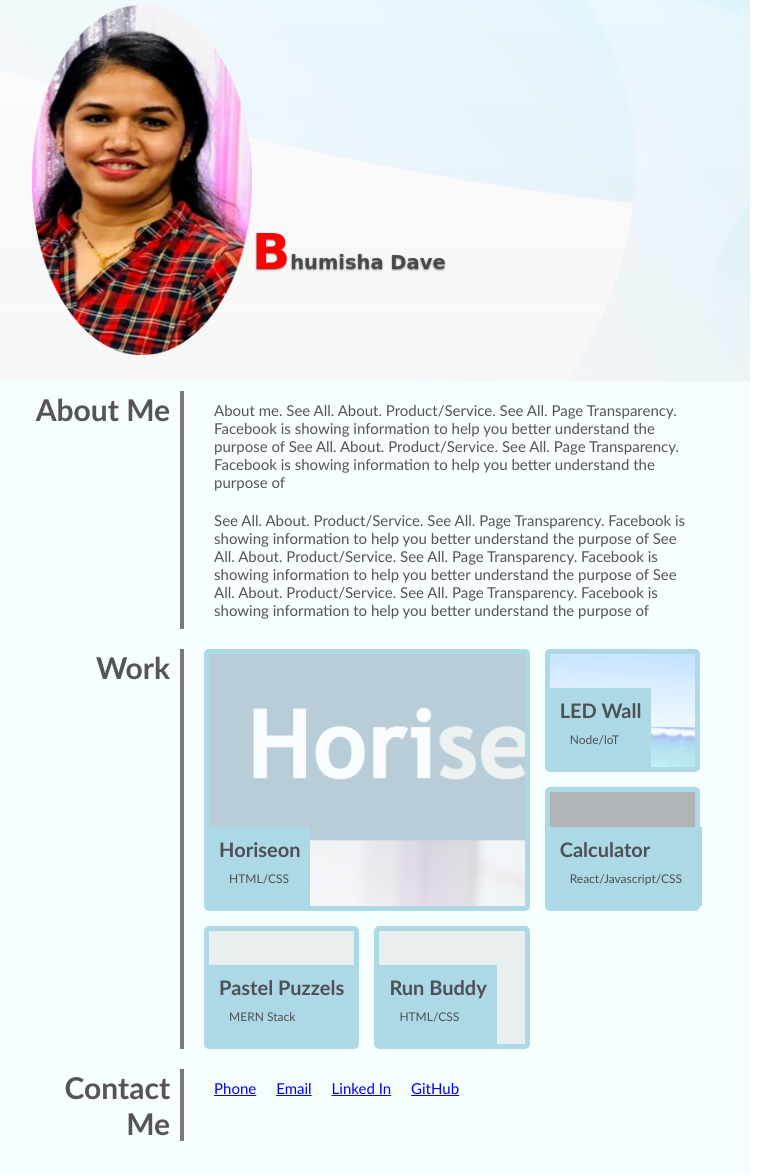
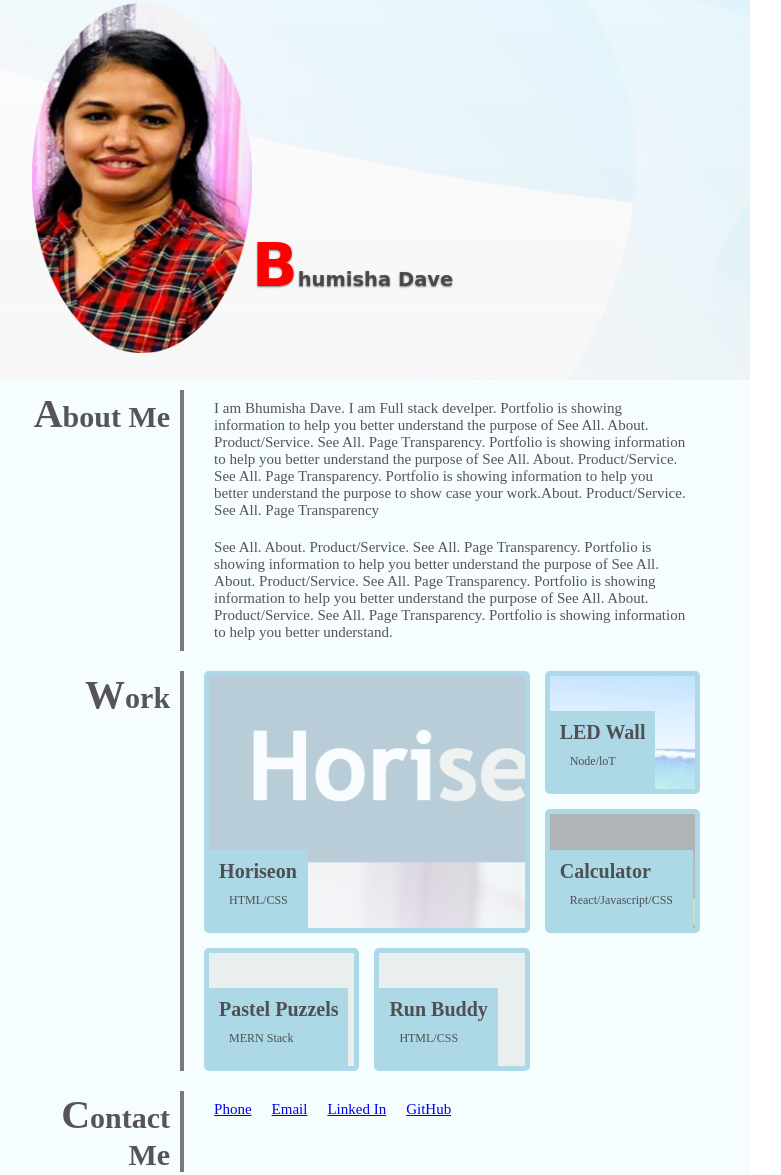
Before and after one commit to bhumisha/Portfolio, a plain HTML site: page index.html in a window 1280 px wide. Shown: the part 73-1248 px from the top of the page, without its empty margins (274-1055 px from the left). Drawn offline with Linux system fonts and the light colour scheme; placeholder pictures from the web are drawn by us.

Commit message:
Added html/css Comments and Media Queries

```diff
--- a/assets/css/style.css
+++ b/assets/css/style.css
@@ -2,48 +2,49 @@
     --light-gray:rgb(246, 253, 255);
     --light-pink:rgb(252 252 252);
     --gray-shade:rgb(65 60 64 / 88%);
+    --maxinumWidth:100%;
+    --generalFontFamily:'Trebuchet MS', 'Lucida Sans Unicode', 'Lucida Grande', 'Lucida Sans', Arial, sans-serif;
 }
-* {
+*,  *:before,
+*:after {
     box-sizing: border-box;
     padding: 0;
     margin: 0;
 }
 
-/* BODY css applied to whole body of page */
+/********** BODY css applied to whole body of page */
 body {
     margin: 0;
     padding: 0;
     background-color:var(--bgcolor);
-    font-family: 'Trebuchet MS', 'Lucida Sans Unicode', 'Lucida Grande', 'Lucida Sans', Arial, sans-serif;
+    font-family: var (--generalFontFamily);
     font-size: small;
     min-height: 100vh;
 
   }
 
-  /* <main> */
-  main {
+/********* <main> *******/
+main {
     width: 60%;
     margin: 0px auto;
     background-color:var(--light-gray);
     /* border: 4px solid #393b4f; */
-  }
+}
 
+/********** header css *******/
+header {
 
-
-/* header css */
-header {
-    font-family: 'Trebuchet MS', 'Lucida Sans Unicode', 'Lucida Grande', 'Lucida Sans';
     background-color:var(--light-pink);
     display: flex;
     justify-content: flex-end;
-    width: 100%;
+    width: var(--maxinumWidth);
     padding: 10px  ;
 }
 /* Navigation and its anchor tag CSS */
 .navMenu {
     padding-top: 15px;
     margin-right: 20px;
-    font-family: 'Trebuchet MS', 'Lucida Sans Unicode', 'Lucida Grande', 'Lucida Sans';
+
 }
 
 nav a {
@@ -62,11 +63,11 @@ nav a:hover{
 h1 {
     display: inline-block;
 }
-/* Banner section starts */
+/********** Banner section starts *******/
 .banner
 {
     height: 400px;
-    width: 100%;
+     width: var(--maxinumWidth);
     background-color:var(--light-pink);
     display: inline-flex;
     align-items: center;
@@ -82,25 +83,25 @@ img{
  .bannerText   {
     color: var(--gray-shade);
     text-shadow: 0 1px 2px rgba(0,0,0,0.5);
-    margin-bottom: 50px;
+    margin-bottom: 30px;
     align-self: flex-end;
     font-family: cursive;
 }
 .bannerText h1::first-letter{
     color: red;
     font-weight: 900;
-    font-size:50px;
+    font-size:60px;
     font-family: cursive;
 }
 
-/* Content section starts */
+/********** Content section starts *******/
 #contentWrapper{
     padding: 0 50px 50px;
 }
 .contentSection
 {
     display: inline-flex;
-    width: 100%;
+    width: var(--maxinumWidth);
     margin:10px 0;
 }
 .contextHeader{
@@ -111,8 +112,13 @@ img{
     color: var(--gray-shade);
     font-size: 20px;
 }
+.contextHeader h1::first-letter{
+    font-weight: 900;
+    font-size:40px;
+
+}
 .contentDetail {
-    width: 100%;
+     width: var(--maxinumWidth);
     margin-left: 20px;
 }
 .contentDetail p{
@@ -121,7 +127,7 @@ img{
     padding: 10px;
 
 }
-/* Grid Css Control starts */
+/********** Grid Css Control starts *******/
 .workgrid-wrapper{
     display: grid;
     grid-template-columns: repeat(3,1fr);
@@ -133,7 +139,7 @@ img{
 /* set all workgrid items css */
 .workgrid-item {
     display: flex;
-    width: 100%;
+     width: var(--maxinumWidth);
     height: 100%;
     background-position: center;
     background-repeat: no-repeat;
@@ -167,26 +173,25 @@ img{
 }
 .item-1 {
     background-image: url("../images/horiseon.png");
-    width: 100%;
+     width: var(--maxinumWidth);
 }
 
 .item-2{
     background-image: url("../images/surf.jpeg");
-    width: 100%;
+     width: var(--maxinumWidth);
 }
 .item-3{
     background-image: url("../images/calculator.jpeg");
-    width: 100%;
+     width: var(--maxinumWidth);
 }
 .item-4{
     background-image: url('https://via.placeholder.com/1000/393b4f/fb3e55?text=Placeholder');
-    width: 100%;
+     width: var(--maxinumWidth);
 }
 .item-5{
     background-image: url('https://via.placeholder.com/1000/393b4f/fb3e55?text=Placeholder');
-    width: 100%;
+     width: var(--maxinumWidth);
 }
-
 .workgrid-item:hover{
     opacity: 1;
 }
@@ -195,10 +200,27 @@ img{
 }
 .linksDetail{
     display: inline-flex;
-    justify-content: flex-start
+    justify-content: flex-start;
 }
 .linksDetail a:hover{
     text-decoration: underline;
     font-weight: bold;
     font-size: larger;
 }
+
+
+
+/* Width at 600px and below */
+@media screen and (max-width: 600px) {
+
+    main {
+      /* Box-model */
+      width: var(--maxinumWidth);
+      padding: 10px;
+
+    }
+    #contentWrapper
+    {
+       width: var(--maxinumWidth);
+    }
+  }
--- a/index.html
+++ b/index.html
@@ -20,8 +20,6 @@
                                 <a href="#contact-me">Contact Me</a>
                         </nav>
                     </div>
-
-
             </header>
             <!-- banner section div -->
             <section class="banner">
@@ -34,21 +32,24 @@
             </section>
             <!-- Contect Section start -->
             <section id="contentWrapper">
+                <!-- First section About Me-- start -->
                 <div id="about-me" class="contentSection">
                     <div class="contextHeader">
                         <h1>About Me</h1>
                     </div>
                     <div class="contentDetail">
-                        <p> About me. See All. About. Product/Service. See All. Page Transparency. Facebook is showing information to help you better understand the purpose of See All. About. Product/Service. See All. Page Transparency. Facebook is showing information to help you better understand the purpose of</p>
-                        <p>  See All. About. Product/Service. See All. Page Transparency. Facebook is showing information to help you better understand the purpose of See All. About. Product/Service. See All. Page Transparency. Facebook is showing information to help you better understand the purpose of See All. About. Product/Service. See All. Page Transparency. Facebook is showing information to help you better understand the purpose of</p>
+                        <p> I am Bhumisha Dave. I am Full stack develper. Portfolio is showing information to help you better understand the purpose of See All. About. Product/Service. See All. Page Transparency. Portfolio is showing information to help you better understand the purpose of See All. About. Product/Service. See All. Page Transparency. Portfolio is showing information to help you better understand the purpose to show case your work.About. Product/Service. See All. Page Transparency</p>
+                        <p>  See All. About. Product/Service. See All. Page Transparency. Portfolio is showing information to help you better understand the purpose of See All. About. Product/Service. See All. Page Transparency. Portfolio is showing information to help you better understand the purpose of See All. About. Product/Service. See All. Page Transparency. Portfolio is showing information to help you better understand.</p>
                     </div>
                 </div>
+                <!-- Second section Work Details with Grid -- start -->
                 <div id="work" class="contentSection">
                     <div class="contextHeader">
                         <h1>Work</h1>
                     </div>
                     <div class="contentDetail">
                         <div class="workgrid-wrapper">
+                        <!-- Grid Item for work 1  -->
                         <div class="groupImage item1 ">
                             <div class="workgrid-item ">
                                 <a class="item-1" href="https://bhumisha.github.io/Code-Refactor-Challenge/index.html" target="_blank">
@@ -59,6 +60,7 @@
                                 <p>HTML/CSS</p>
                             </div>
                         </div>
+                        <!-- Grid Item for work 2  -->
                         <div class="groupImage">
                             <div class="workgrid-item ">
                                 <a class="item-2" href=""  target="_blank">
@@ -69,6 +71,7 @@
                                 <p>Node/loT</p>
                             </div>
                         </div>
+                        <!-- Grid Item for work 3  -->
                         <div class="groupImage">
                             <div class="workgrid-item ">
                                 <a class="item-3" href=""  target="_blank">
@@ -79,6 +82,7 @@
                                 <p>React/Javascript/CSS</p>
                             </div>
                         </div>
+                        <!-- Grid Item for work 4  -->
                         <div class="groupImage">
                             <div class="workgrid-item ">
                                 <a class="item-4" href=""  target="_blank">
@@ -89,6 +93,7 @@
                                 <p>MERN Stack</p>
                             </div>
                         </div>
+                        <!-- Grid Item for work 5  -->
                         <div class="groupImage">
                             <div class="workgrid-item ">
                                 <a class="item-5" href=""  target="_blank">
@@ -102,6 +107,7 @@
                         </div>
                     </div>
                 </div>
+                <!-- Third section Contact Details with Flex -- start -->
                 <div id="contact-me" class="contentSection">
                     <div class="contextHeader">
                         <h1>Contact Me</h1>
@@ -111,12 +117,9 @@
                         <p><a href="mailto:bhumishadave@yahoo.com">Email</a></p>
                         <p><a href="https://www.linkedin.com/in/bhumisha-dave-3a163813/" target="_blank">Linked In</a></p>
                         <p><a href="http://bhumisha.github.io/" target="_blank">GitHub</a></p>
-
                     </div>
                 </div>
-
             </section>
-
     </main>
     </body>
 </html>
```
